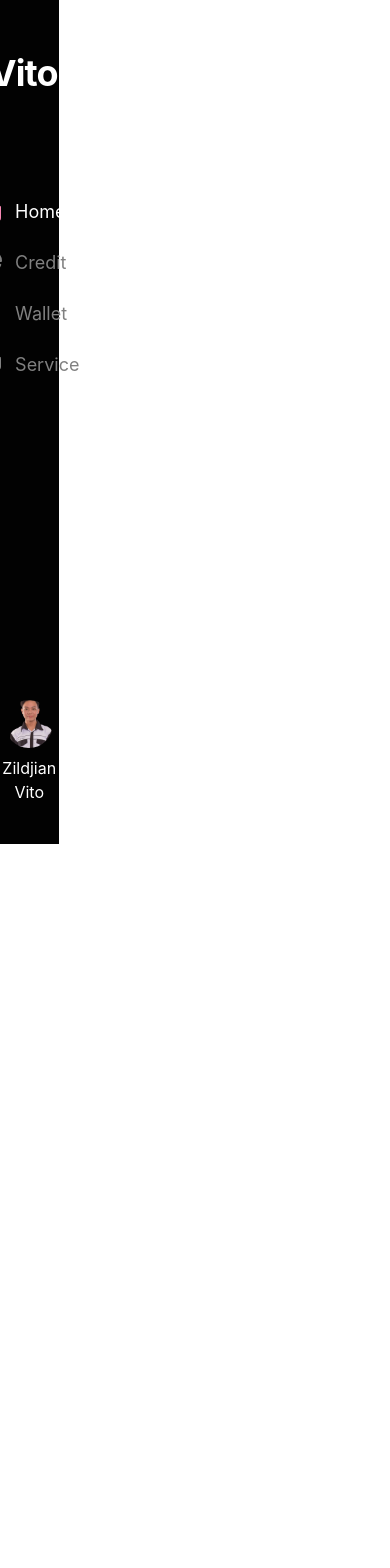
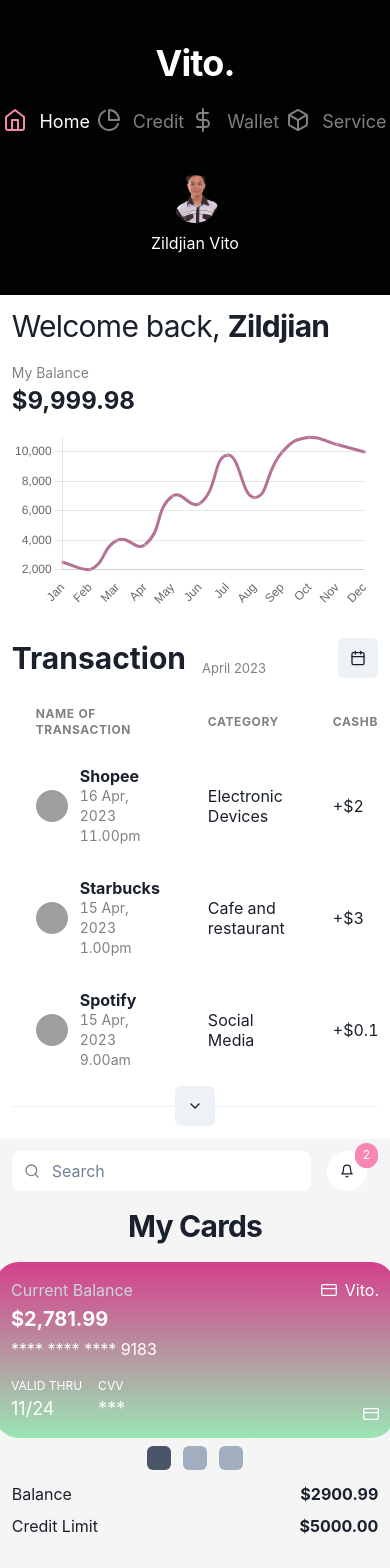
Before and after one commit to zildjianvitoo/dashboard-chakraui, a Next.js app: page /dashboard in a window 390 px wide. Shown: the top 1568 px of the page. Before the commit the page ends 844 px from the top, so only its background shows below. Built offline with nearby package versions, Linux system fonts and the light colour scheme; grey boxes are pictures that could not be loaded.

Commit message:
done responsive

```diff
--- a/components/LeftColumn.jsx
+++ b/components/LeftColumn.jsx
@@ -4,20 +4,41 @@ import { FiHome, FiPieChart, FiDollarSign, FiBox } from "react-icons/fi";
 
 export default function LeftColumn() {
   return (
-    <Flex w="15%" flexDir="column" backgroundColor="#020202" color="#fff">
-      <Flex flexDir="column" justifyContent="space-between" height="100vh">
-        <Flex as="nav" flexDir="column">
+    <Flex
+      w={{ base: "100%", lg: "15%" }}
+      flexDir="column"
+      backgroundColor="#020202"
+      color="#fff"
+    >
+      <Flex
+        flexDir={"column"}
+        justifyContent="space-between"
+        height={{ base: null, lg: "100vh" }}
+      >
+        <Flex as="nav" flexDir={"column"}>
           <Heading
-            mt={50}
-            mb={100}
+            mt={{ base: "10", lg: "50" }}
+            mb={[0, 30, 30, 100]}
             fontSize="4xl"
             letterSpacing="tight"
             alignSelf="center"
           >
             Vito.
           </Heading>
-          <Flex flexDir="column" alignItems="center" justifyContent="center">
-            <Flex fontSize="large" flexDir="column" rowGap={6}>
+          <Flex
+            flexDir="column"
+            alignItems="center"
+            justifyContent="center"
+            mt={{ base: "5" }}
+          >
+            <Flex
+              fontSize="large"
+              flexDir={{ base: "row", lg: "column" }}
+              rowGap={6}
+              justifyContent={{ base: "space-around", lg: "center" }}
+              alignItems="center"
+              w={"100%"}
+            >
               <Link
                 as={NextLink}
                 href="/dashboard"
@@ -68,7 +89,12 @@ export default function LeftColumn() {
             </Flex>
           </Flex>
         </Flex>
-        <Flex flexDirection="column" alignItems="center" mb="10">
+        <Flex
+          flexDirection="column"
+          alignItems="center"
+          mb={"10"}
+          mt={{ base: "10" }}
+        >
           <Avatar name="Zildjian Vito" src="avatar.png" />
           <Text textAlign="center" mt="2">
             Zildjian Vito
--- a/components/MidColumn.jsx
+++ b/components/MidColumn.jsx
@@ -14,7 +14,13 @@ import {
 import { FiCalendar } from "react-icons/fi";
 export default function MidColumn() {
   return (
-    <Flex flexDir="column" w="60%" minH="100vh" p="3%" overflow="auto">
+    <Flex
+      flexDir="column"
+      w={{ base: "100%", lg: "60%" }}
+      minH="100vh"
+      p="3%"
+      overflow="auto"
+    >
       <Heading letterSpacing="tight">
         <Text fontWeight="normal" display="inline-flex" mr="2">
           Welcome back,
--- a/components/MyCard.jsx
+++ b/components/MyCard.jsx
@@ -4,7 +4,15 @@ import { FiCreditCard } from "react-icons/fi";
 
 export default function MyCard({ bgGradient, balance, cardNumber, validThru }) {
   return (
-    <Box mt="4" p="4" bgGradient={bgGradient} borderRadius="3xl" color="white">
+    <Box
+      mt="4"
+      p="4"
+      bgGradient={bgGradient}
+      borderRadius="3xl"
+      color="white"
+      alignSelf="center"
+      minW={{ base: "400px", lg: "full" }}
+    >
       <Flex justifyContent="space-between" align="center">
         <Text color="gray.300">Current Balance</Text>
         <Flex justify="center" align="center" columnGap="2">
--- a/components/RightColumn.jsx
+++ b/components/RightColumn.jsx
@@ -34,8 +34,8 @@ export default function RightColumn() {
   return (
     <Flex
       flexDir="column"
-      w="30%"
-      h="100vh"
+      w={["100%", "100%", "100%", "35%", "35%"]}
+      h={["100%", "100%", "100%", "100vh"]}
       bgColor="#F5F5F5"
       p="3%"
       overflow="auto"
@@ -79,7 +79,11 @@ export default function RightColumn() {
           2
         </Flex>
       </Flex>
-      <Heading mt="4" letterSpacing="tight">
+      <Heading
+        mt="4"
+        letterSpacing="tight"
+        textAlign={{ base: "center", lg: "left" }}
+      >
         My Cards
       </Heading>
       {value === 1 && (
--- a/pages/dashboard.js
+++ b/pages/dashboard.js
@@ -38,8 +38,8 @@ import RightColumn from "@/components/RightColumn";
 export default function Dashboard() {
   return (
     <Flex
-      h="100vh"
-      flexDir={{ base: "column", lg: "row" }}
+      h={["100%", "100%", "100%", "100vh"]}
+      flexDir={["column", "column", "column", "row"]}
       overflow="hidden"
       maxW="2000px"
     >
```
